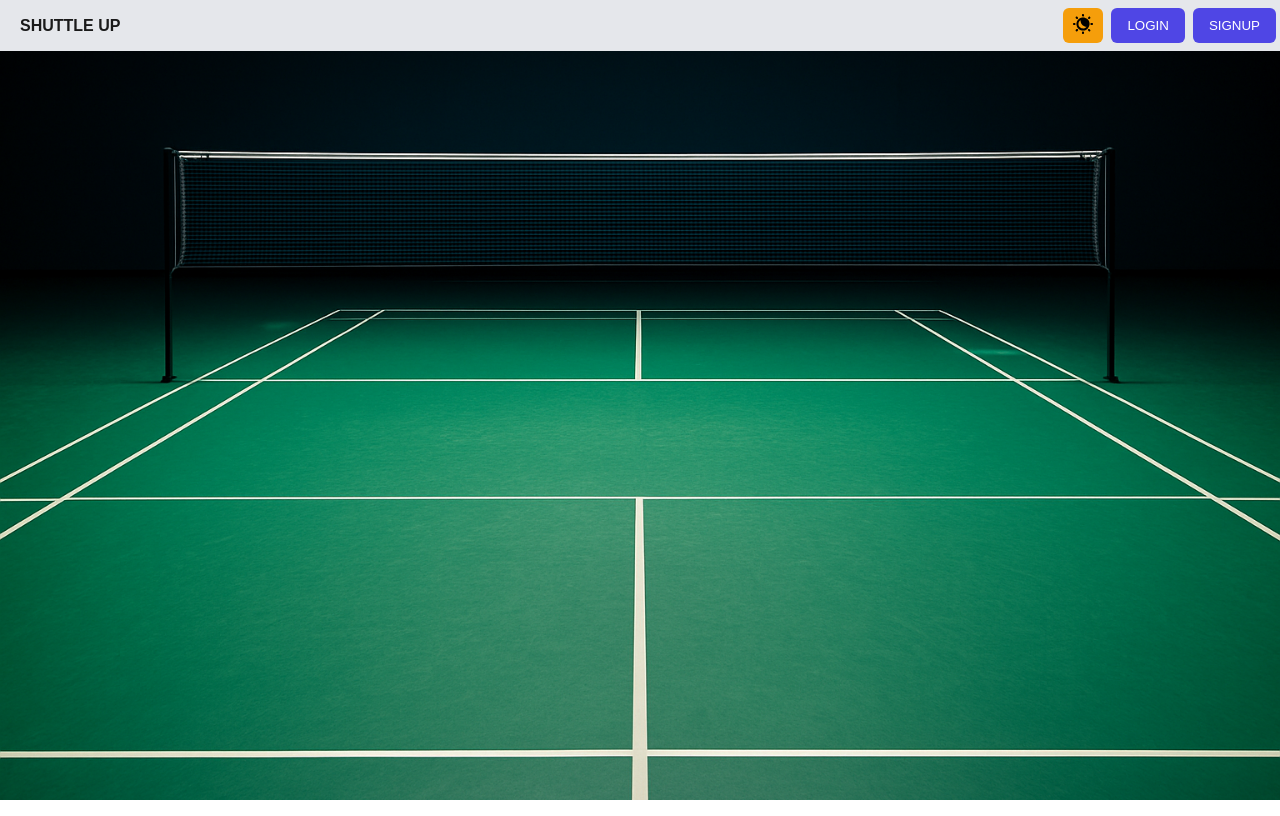
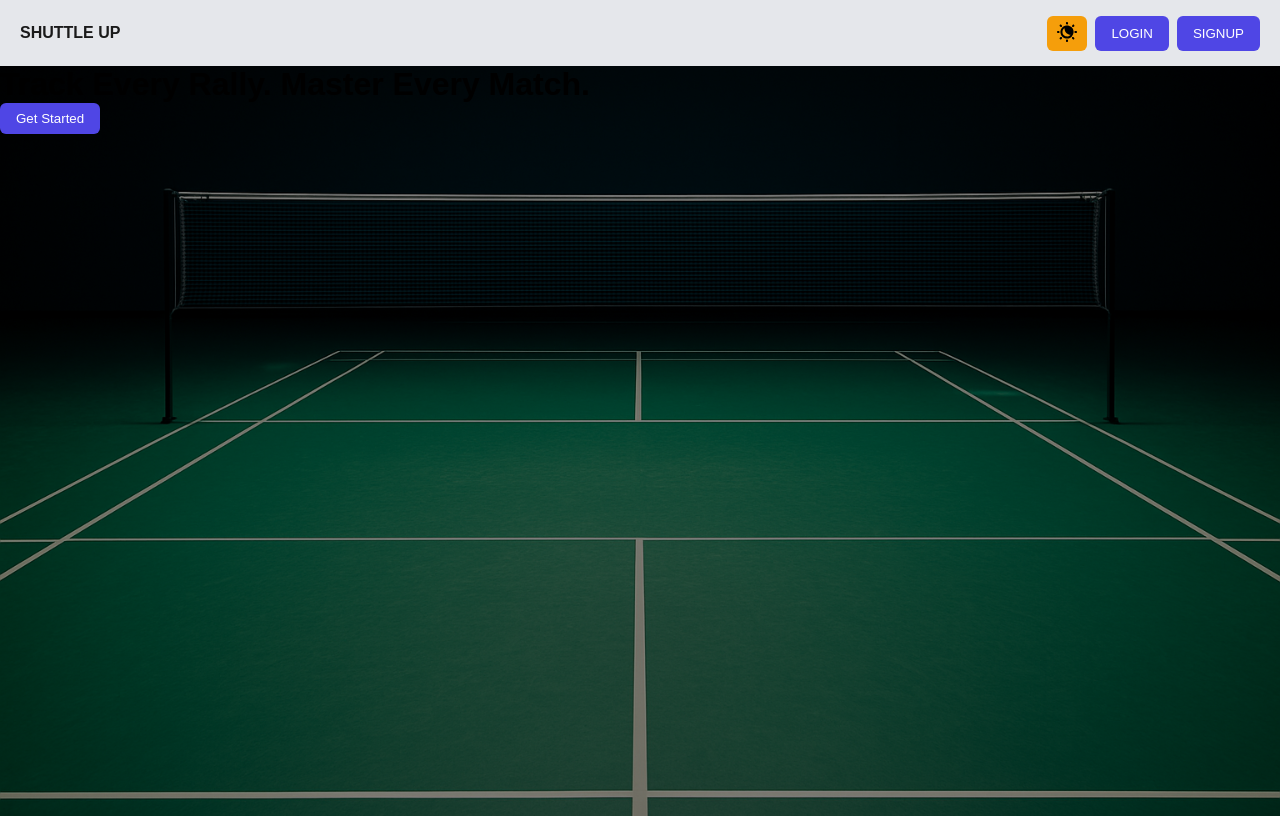
Before and after one commit to pearl174/shuttle-up-frontend, a React (Vite) app: page / in a window 1280 px wide. Built offline with nearby package versions, Linux system fonts and the light colour scheme.

Commit message:
Change header to fixed size to remove layout issues. Add zero margin to hero text.

```diff
--- a/src/components/Header/Header.css
+++ b/src/components/Header/Header.css
@@ -4,8 +4,7 @@
     align-items: center;
     justify-content: space-between;
     padding: 0.5em;
-    position: fixed;
-    width: 100vw;
+    height: 50px;
 }
 
 .button-container {
--- a/src/pages/LandingPage/LandingPage.css
+++ b/src/pages/LandingPage/LandingPage.css
@@ -1,7 +1,13 @@
 .image-holder {
     background-image: url("../../assets/badminton-court.png");
     background-size: cover;
-    width: 100vw;
-    height: 100vh;
+    width: 100%;
+    height: calc(100vh - 50px);
     background-position: center;
+    background-color: rgba(0, 0, 0, 0.5);
+    background-blend-mode: darken;
 }
+
+.hero-text {
+    margin: 0;
+}
--- a/src/pages/LandingPage/LandingPage.jsx
+++ b/src/pages/LandingPage/LandingPage.jsx
@@ -1,7 +1,12 @@
 import "./LandingPage.css";
 
 const LandingPage = () => {
-    return <div className="image-holder"></div>
+    return <div className="image-holder">
+        <div className="hero-content">
+            <h1 className="hero-text">Track Every Rally. Master Every Match.</h1>
+            <button className="primary-btn">Get Started</button>
+      </div>
+    </div>
 }
 
 export default LandingPage;
```
